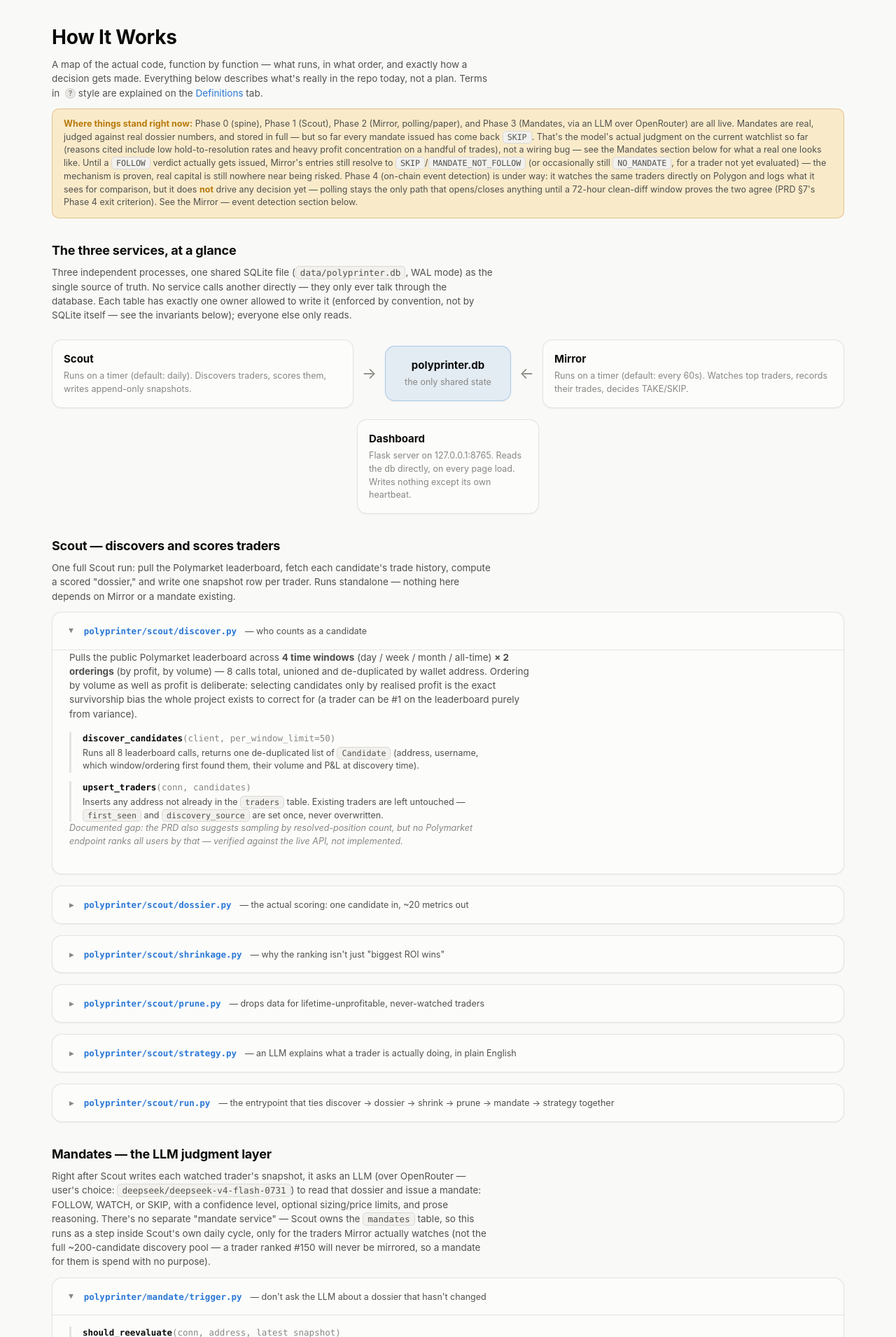
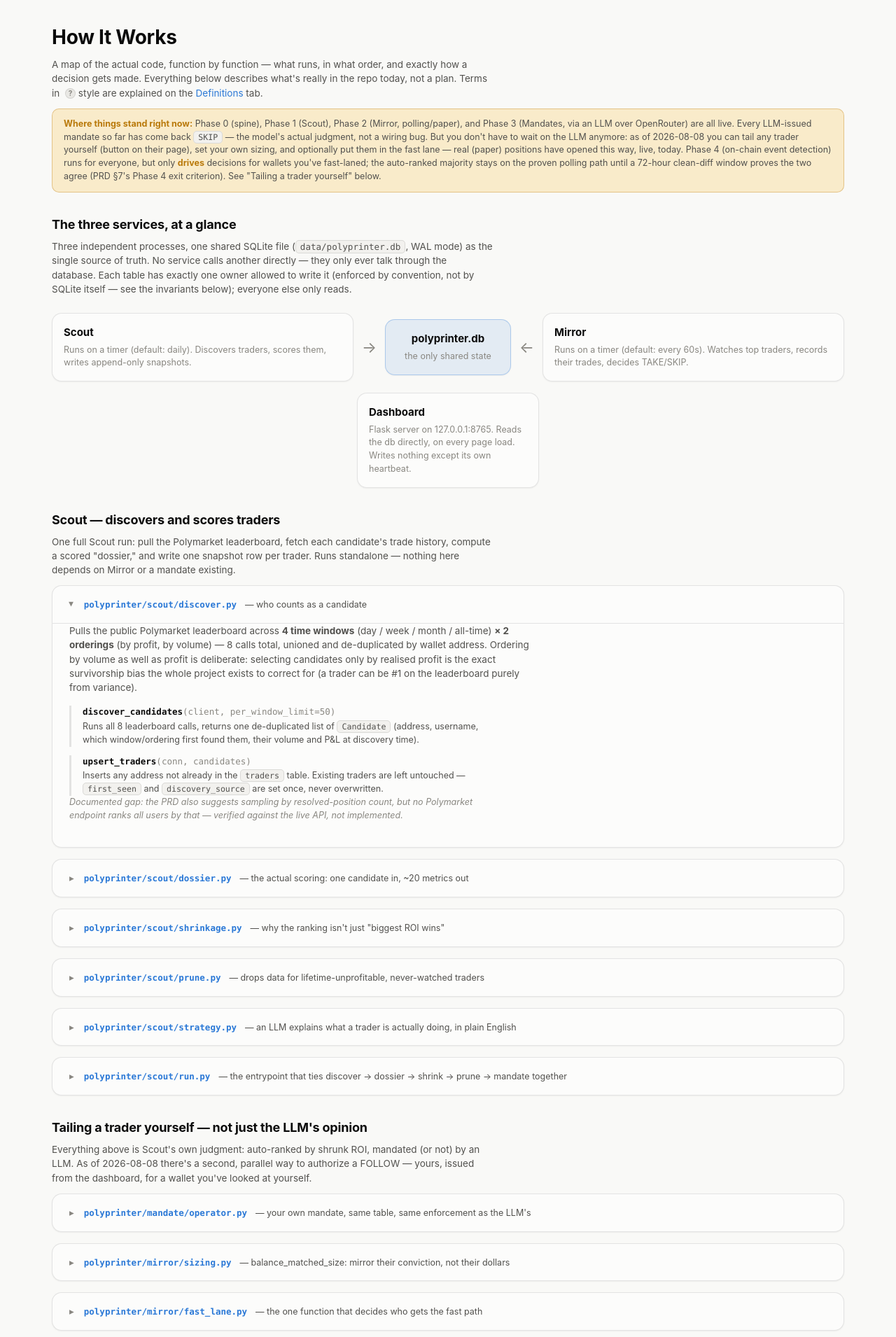
Before and after one commit to ibrahimzaraket/polyprinter, a Flask app: page /how-it-works in a window 1280 px wide. Shown: the part 56-1966 px from the top of the page at 70% size. Run offline with Flask 3, Linux system fonts and the light colour scheme.

Commit message:
Docs: reflect manual tailing, operator mandates, fast lane, on-demand analysis

```diff
--- a/polyprinter/dashboard/templates/how_it_works.html
+++ b/polyprinter/dashboard/templates/how_it_works.html
@@ -5,7 +5,7 @@
 <p>A map of the actual code, function by function — what runs, in what order, and exactly how a decision gets made. Everything below describes what's really in the repo today, not a plan. Terms in <a class="hint" href="/definitions" title="Definitions">?</a> style are explained on the <a href="/definitions">Definitions</a> tab.</p>
 
 <div class="gap-note">
-  <strong>Where things stand right now:</strong> Phase 0 (spine), Phase 1 (Scout), Phase 2 (Mirror, polling/paper), and Phase 3 (Mandates, via an LLM over OpenRouter) are all live. Mandates are real, judged against real dossier numbers, and stored in full — but so far every mandate issued has come back <code>SKIP</code>. That's the model's actual judgment on the current watchlist so far (reasons cited include low hold-to-resolution rates and heavy profit concentration on a handful of trades), not a wiring bug — see the Mandates section below for what a real one looks like. Until a <code>FOLLOW</code> verdict actually gets issued, Mirror's entries still resolve to <code>SKIP</code>/<code>MANDATE_NOT_FOLLOW</code> (or occasionally still <code>NO_MANDATE</code>, for a trader not yet evaluated) — the mechanism is proven, real capital is still nowhere near being risked. Phase 4 (on-chain event detection) is under way: it watches the same traders directly on Polygon and logs what it sees for comparison, but it does <strong>not</strong> drive any decision yet — polling stays the only path that opens/closes anything until a 72-hour clean-diff window proves the two agree (PRD §7's Phase 4 exit criterion). See the Mirror — event detection section below.
+  <strong>Where things stand right now:</strong> Phase 0 (spine), Phase 1 (Scout), Phase 2 (Mirror, polling/paper), and Phase 3 (Mandates, via an LLM over OpenRouter) are all live. Every LLM-issued mandate so far has come back <code>SKIP</code> — the model's actual judgment, not a wiring bug. But you don't have to wait on the LLM anymore: as of 2026-08-08 you can tail any trader yourself (button on their page), set your own sizing, and optionally put them in the fast lane — real (paper) positions have opened this way, live, today. Phase 4 (on-chain event detection) runs for everyone, but only <strong>drives</strong> decisions for wallets you've fast-laned; the auto-ranked majority stays on the proven polling path until a 72-hour clean-diff window proves the two agree (PRD §7's Phase 4 exit criterion). See "Tailing a trader yourself" below.
 </div>
 
 <h2>The three services, at a glance</h2>
@@ -104,17 +104,17 @@
 <details class="module-card">
   <summary><span class="module-path">polyprinter/scout/strategy.py</span><span class="module-summary">— an LLM explains what a trader is actually doing, in plain English</span></summary>
   <div class="module-body">
-    <p>A second, independent LLM call from Mandates &mdash; different question, different budget (config.yaml's <code>strategy.daily_budget_usd</code>, purpose-scoped in <code>llm_calls</code> so it can never eat into the mandate budget or vice versa). Runs for every trader Scout keeps, not just Mirror's watchlist, so any profitable trader on <code>/traders</code> can be understood, not only the ones being tailed. Same delta-trigger discipline as mandate/trigger.py &mdash; only re-generates when the dossier materially changed since the last narrative. Output is a short headline plus a 2-4 sentence explanation, stored on the snapshot row itself and shown on <code>/traders</code> and each trader's own page.</p>
+    <p>A second, independent LLM call from Mandates &mdash; different question, different budget (config.yaml's <code>strategy.daily_budget_usd</code>, purpose-scoped in <code>llm_calls</code> so it can never eat into the mandate budget or vice versa). <strong>On-demand only</strong> (corrected 2026-08-08 &mdash; the first version ran automatically for every kept trader, every Scout run, which burned real token spend on traders nobody had asked about): the dashboard's "Analyze" button is the only caller now, via <code>/traders/&lt;address&gt;/analyze</code>. Output is a short headline plus a 2-4 sentence explanation, stored on the snapshot row itself and shown on <code>/traders</code> and each trader's own page.</p>
   </div>
 </details>
 
 <details class="module-card">
-  <summary><span class="module-path">polyprinter/scout/run.py</span><span class="module-summary">— the entrypoint that ties discover &rarr; dossier &rarr; shrink &rarr; prune &rarr; mandate &rarr; strategy together</span></summary>
+  <summary><span class="module-path">polyprinter/scout/run.py</span><span class="module-summary">— the entrypoint that ties discover &rarr; dossier &rarr; shrink &rarr; prune &rarr; mandate together</span></summary>
   <div class="module-body">
     <div class="fn-list">
       <div class="fn-item">
         <div class="fn-name">run_once<span class="paren">(conn, log)</span></div>
-        <div class="fn-desc">One full scan: discover candidates &rarr; compute a dossier for each (one bad candidate is logged and skipped, never kills the run) &rarr; compute the population mean &rarr; shrink every trader's ROI against it &rarr; either purge (prune.py) or insert one <code>trader_snapshots</code> row per kept trader (append-only, never an UPDATE &mdash; a trader's trajectory over time is itself a signal, with the one narrow exception of strategy_summary being filled in moments later on that same fresh row) &rarr; issue mandates for the watchlist &rarr; generate strategy narratives for everyone kept.</div>
+        <div class="fn-desc">One full scan: discover candidates &rarr; compute a dossier for each (one bad candidate is logged and skipped, never kills the run) &rarr; compute the population mean &rarr; shrink every trader's ROI against it &rarr; either purge (prune.py) or insert one <code>trader_snapshots</code> row per kept trader (append-only, never an UPDATE &mdash; a trader's trajectory over time is itself a signal) &rarr; issue mandates for the watchlist. Strategy narratives are no longer part of this loop &mdash; see strategy.py above.</div>
       </div>
       <div class="fn-item">
         <div class="fn-name">main<span class="paren">()</span></div>
@@ -123,6 +123,41 @@
     </div>
   </div>
 </details>
+
+<h2>Tailing a trader yourself &mdash; not just the LLM's opinion</h2>
+<p>Everything above is Scout's own judgment: auto-ranked by shrunk ROI, mandated (or not) by an LLM. As of 2026-08-08 there's a second, parallel way to authorize a FOLLOW &mdash; yours, issued from the dashboard, for a wallet you've looked at yourself.</p>
+
+<details class="module-card">
+  <summary><span class="module-path">polyprinter/mandate/operator.py</span><span class="module-summary">— your own mandate, same table, same enforcement as the LLM's</span></summary>
+  <div class="module-body">
+    <p><code>issue()</code> writes an ordinary <code>mandates</code> row &mdash; verdict FOLLOW, effectively no expiry &mdash; tagged <code>issued_by='operator'</code>, with a <code>sizing_mode</code> and a <code>size_multiplier</code> you set. <code>decide.py</code> doesn't care who issued the mandate it's reading; only sizing_mode changes what happens next. <code>revoke()</code> backdates <code>expires_at</code> by a day (not to the exact instant &mdash; SQLite's own clock truncates to whole seconds while Python's doesn't, so "expires_at = now" could still read as active for the same second it was revoked in; found by a test, not a live incident, before it ever shipped).</p>
+  </div>
+</details>
+
+<details class="module-card">
+  <summary><span class="module-path">polyprinter/mirror/sizing.py</span><span class="module-summary">— balance_matched_size: mirror their conviction, not their dollars</span></summary>
+  <div class="module-body">
+    <p>If they put 4% of their current portfolio value into a trade, you put 4% of yours in &mdash; scaled by your editable multiplier (1.0 exact match, 0.5 half conviction, 2.0 amplified). "Their current portfolio value" comes from data-api's <code>/value</code> endpoint, verified live 2026-08-08 to track real portfolio value, not a raw on-chain USDC balance &mdash; active traders keep ~zero idle cash (confirmed: every wallet checked had $0 raw USDC.e balance), so a wallet-balance lookup would have measured the wrong thing entirely.</p>
+  </div>
+</details>
+
+<details class="module-card">
+  <summary><span class="module-path">polyprinter/mirror/fast_lane.py</span><span class="module-summary">— the one function that decides who gets the fast path</span></summary>
+  <div class="module-body">
+    <p>Pinned <strong>and</strong> holding an active operator mandate with <code>fast_lane=1</code> &mdash; both watch_poll.py and watch_events.py check this exact same function before deciding whether to act on a trade, which is the entire safety mechanism against acting on one trade twice. For everyone in this set, watch_events.py's on-chain detection drives the decision (seconds, not up to ~60s); watch_poll.py still records the trade for its own audit trail but writes a <code>FAST_LANE_HANDLED_BY_CHAIN</code> skip instead of deciding. For everyone not in this set, nothing changed &mdash; polling still drives, events still only log.</p>
+  </div>
+</details>
+
+<h2>Dashboard write routes (2026-08-08)</h2>
+<p>Invariant 5 ("dashboard reads only") is deliberately relaxed for a narrow, named set of operator actions &mdash; a conscious reversal, not scope creep: the concern was ever exposing a write-capable surface <em>publicly</em>, and this dashboard has never been reachable outside the operator's own private Tailscale tunnel. Every route below is a POST, does exactly one thing, and every other route on this server stays exactly as read-only as before.</p>
+<table>
+  <tr><th>Route</th><th>Effect</th></tr>
+  <tr><td><code>POST /traders/&lt;addr&gt;/tail</code></td><td>Adds the address to <code>data/config-overrides.yaml</code>'s <code>pinned_addresses</code>.</td></tr>
+  <tr><td><code>POST /traders/&lt;addr&gt;/untail</code></td><td>Removes it, and revokes any operator mandate &mdash; stops new entries; an already-open position still exits cleanly (invariant 2).</td></tr>
+  <tr><td><code>POST /traders/&lt;addr&gt;/mandate</code></td><td>Issues/updates an operator mandate: size multiplier, fast lane on/off. Requires tailing first.</td></tr>
+  <tr><td><code>POST /traders/&lt;addr&gt;/mandate/revoke</code></td><td>Revokes it.</td></tr>
+  <tr><td><code>POST /traders/&lt;addr&gt;/analyze</code></td><td>Forces a strategy narrative now &mdash; scout/strategy.py's only caller.</td></tr>
+</table>
 
 <h2>Mandates — the LLM judgment layer</h2>
 <p>Right after Scout writes each watched trader's snapshot, it asks an LLM (over OpenRouter — user's choice: <code>deepseek/deepseek-v4-flash-0731</code>) to read that dossier and issue a mandate: FOLLOW, WATCH, or SKIP, with a confidence level, optional sizing/price limits, and prose reasoning. There's no separate "mandate service" &mdash; Scout owns the <code>mandates</code> table, so this runs as a step inside Scout's own daily cycle, only for the traders Mirror actually watches (not the full ~200-candidate discovery pool &mdash; a trader ranked #150 will never be mirrored, so a mandate for them is spend with no purpose).</p>
@@ -415,9 +450,9 @@
 </div>
 
 <h2>What's real vs. what's still a documented gap</h2>
-<div class="gap-note"><strong>Live and real:</strong> trader discovery &amp; scoring (Scout), shrinkage-adjusted ranking, windowed P&amp;L (24h/7d/lifetime), plain-English strategy narratives (scout/strategy.py) for every kept trader, manual trader pinning, real-time trade detection &amp; decision-writing (Mirror), position/exit bookkeeping (execute.py) with an approximate fill model, all of it against live Polymarket data, all of it verified by 110 passing tests plus real end-to-end runs.</div>
+<div class="gap-note"><strong>Live and real:</strong> trader discovery &amp; scoring (Scout), shrinkage-adjusted ranking, windowed P&amp;L (24h/7d/lifetime), on-demand plain-English strategy narratives, manual trader tailing with your own operator-issued mandates (balance-matched sizing, editable multiplier, optional fast lane), real-time trade detection &amp; decision-writing (Mirror), position/exit bookkeeping (execute.py) with an approximate fill model, all of it against live Polymarket data, all of it verified by 145 passing tests plus real end-to-end runs.</div>
 <div class="gap-note"><strong>Live and real, added Phase 3:</strong> LLM mandate issuance against real dossiers, over OpenRouter, with full prompt/response logging (invariant 4) and a hard daily spend cap — real judgment, real reasoning grounded in real numbers, verified against live runs (including two bugs found and fixed the same day: a reasoning-model token budget pitfall, and a crash-the-whole-batch bug in the mandate loop).</div>
-<div class="gap-note"><strong>Waiting on an actual FOLLOW verdict:</strong> every entry decision still resolves to SKIP in practice — not because the mechanism is missing, but because every real mandate issued so far genuinely came back SKIP. No position has actually opened yet as a result (though the machinery that would is live and tested). A real order-book fill model and category/liquidity mandate rules both stay unbuilt regardless (need endpoints that either aren't verified live or aren't built).</div>
-<div class="gap-note"><strong>In progress, Phase 4:</strong> on-chain event detection (chain.py/watch_events.py) runs live alongside polling, watching the same traders directly on Polygon — but it only logs what it sees, it doesn't drive any decision yet. diff_report.py measures agreement against polling; the exit criterion (PRD &sect;7) is 72 hours clean before polling is ever retired as the thing that actually opens/closes positions.</div>
-<div class="gap-note"><strong>Not started:</strong> Phase 5 (Learner, calibration, shadow benchmark), Phase 6 (live trading).</div>
+<div class="gap-note"><strong>Waiting on an actual auto/LLM FOLLOW verdict:</strong> every entry decision on the auto-ranked watchlist still resolves to SKIP in practice — every real LLM mandate issued so far genuinely came back SKIP. Manually tailing someone yourself sidesteps this entirely (mandate/operator.py) — that path has opened real (paper) positions live. A real order-book fill model and category/liquidity mandate rules both stay unbuilt regardless (need endpoints that either aren't verified live or aren't built).</div>
+<div class="gap-note"><strong>In progress, Phase 4:</strong> on-chain event detection (chain.py/watch_events.py) runs live alongside polling for everyone. For the auto-ranked/LLM-mandated majority it only logs what it sees — diff_report.py measures agreement against polling, and the exit criterion (PRD &sect;7) is 72 hours clean before polling is ever retired as the thing driving their decisions. For a wallet you've manually tailed with fast_lane on, it already drives decisions directly, today — verified live.</div>
+<div class="gap-note"><strong>Not started:</strong> category-level Copy Score, Liquid Glass redesign (both in progress as of 2026-08-08), Phase 5 (Learner, calibration, shadow benchmark), Phase 6 (live trading).</div>
 {% endblock %}
```
Also changed, not shown: docs/SCHEMA.md (+9 -5 lines), .claude/skills/run-polyprinter/SKILL.md.
